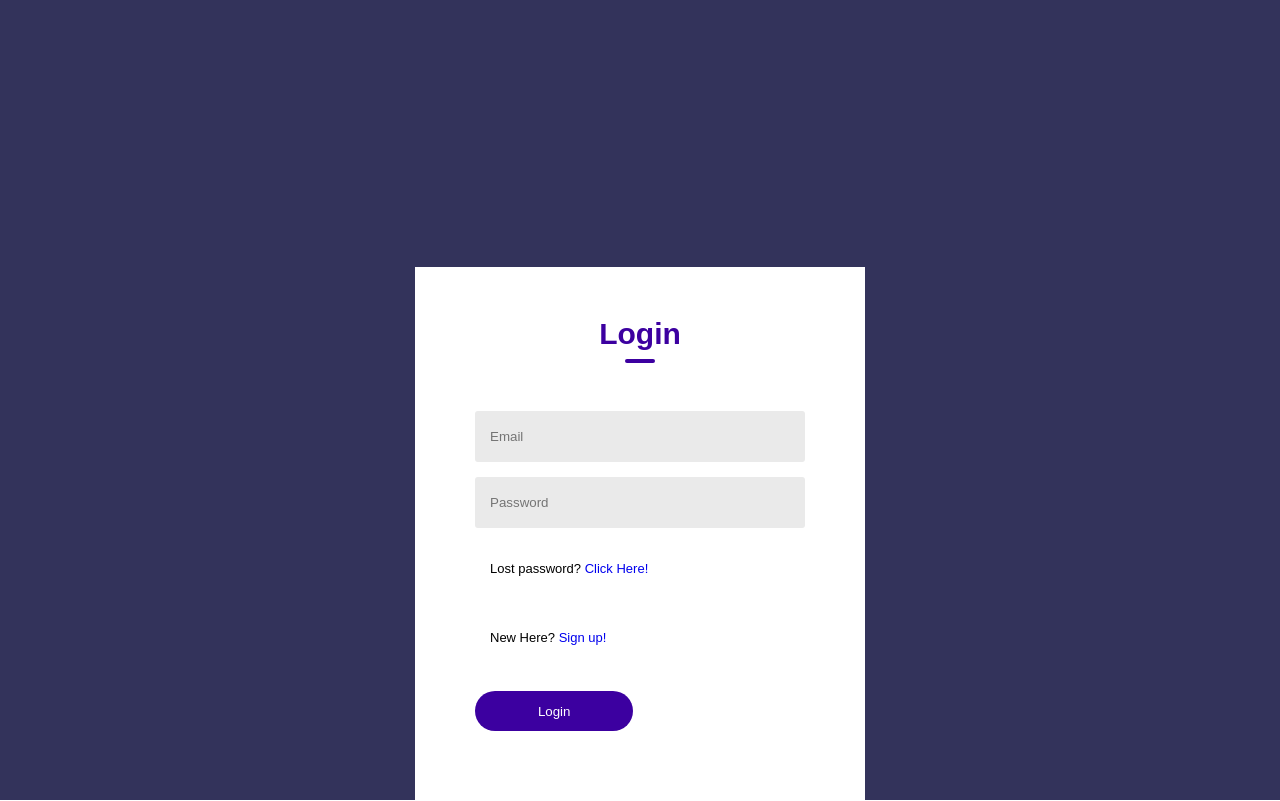
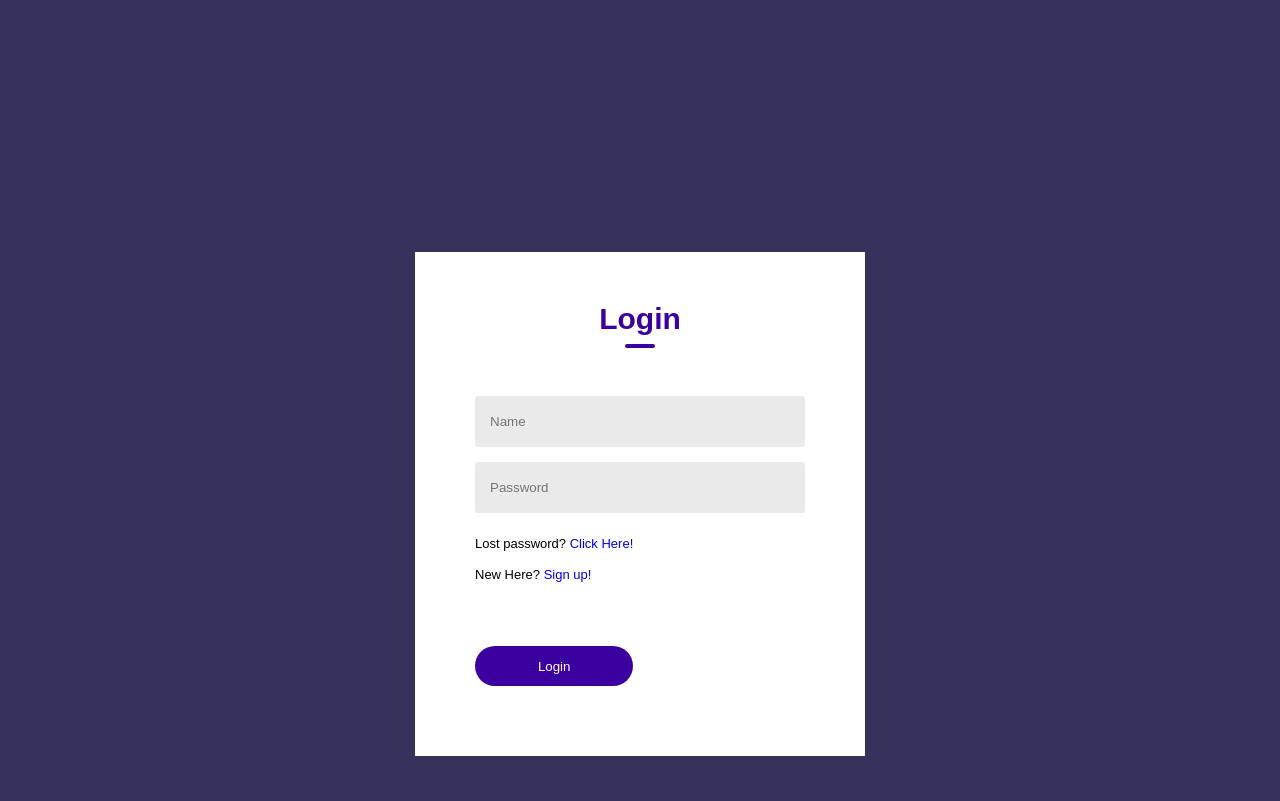
Before and after one commit to prathamshiwal/Password_manager, a Django app: template authenticate/templates/login.html in a window 1280 px wide. After the commit the page ends 756 px from the top, so only its background shows below. Run offline with Django 3.2, Linux system fonts and the light colour scheme; the template is opened without the code that fills it, so the values that code supplies are empty.

Commit message:
signup and login work almost done

```diff
--- a/authenticate/static/authenticate/login.css
+++ b/authenticate/static/authenticate/login.css
@@ -66,7 +66,7 @@ input {
 form p {
   text-align: left;
   font-size: 13px;
-  padding: 18px 15px;
+  padding: 8px 0px;
 }
 form p a {
   text-decoration: none;
@@ -88,7 +88,7 @@ form p a {
   transition: background 1s;
 }
 .input-group {
-  height: 280px;
+  height: 250px;
 }
 .btn-field button.disable {
   background: #eaeaea;
--- a/authenticate/static/authenticate/signup.css
+++ b/authenticate/static/authenticate/signup.css
@@ -66,6 +66,7 @@ input {
 form p {
   text-align: left;
   font-size: 13px;
+  padding: 8px 0px;
 }
 form p a {
   text-decoration: none;
@@ -87,7 +88,7 @@ form p a {
   transition: background 1s;
 }
 .input-group {
-  height: 280px;
+  height: 250px;
 }
 .btn-field button.disable {
   background: #eaeaea;
--- a/authenticate/templates/login.html
+++ b/authenticate/templates/login.html
@@ -14,7 +14,7 @@
           {% csrf_token %}
           <div class="input-group">
             <div class="input-field">
-              <input type="email" name="Email" placeholder="Email" required />
+              <input type="text" name="username" placeholder="Name" required />
             </div>
             <div class="input-field">
               <input
@@ -25,7 +25,6 @@
               />
             </div>
             <p>Lost password? <a href="#">Click Here!</a></p>
-            <br />
             <p>New Here? <a href="/signup">Sign up!</a></p>
           </div>
           <div class="btn-field">
--- a/authenticate/urls.py
+++ b/authenticate/urls.py
@@ -2,6 +2,6 @@ from django.urls import path
 from . import views
 
 urlpatterns = [
-    path('signup', views.signup, name="signup"),
-    path('login', views.login, name="login"),
+    path('signup', views.signup_request, name="signup"),
+    path('login', views.login_request, name="login"),
 ]
```
Also changed, not shown: authenticate/views.py (+17 -3 lines), README.md, db.sqlite3.
